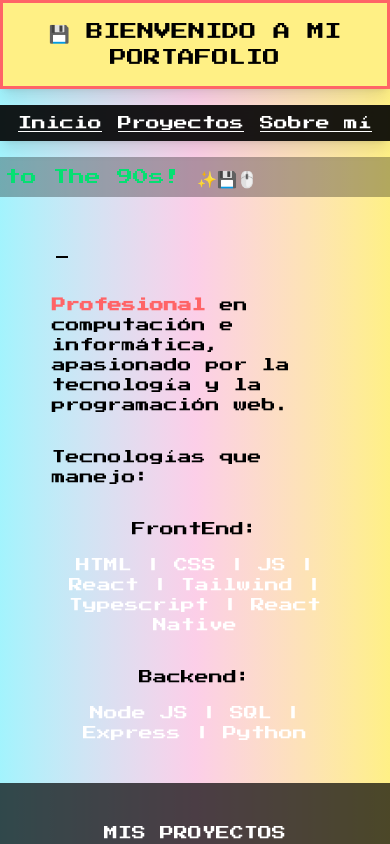
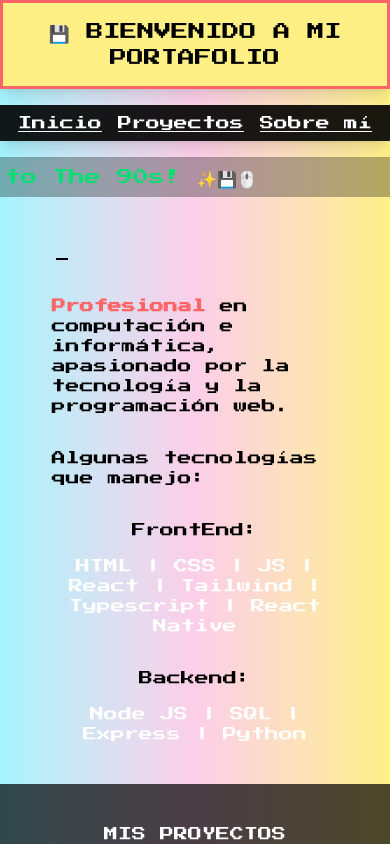
Before and after one commit to lcperri/lcperri-portfolio, a React (Vite) app: page / in a window 390 px wide. Shown: the top 844 px of the page. Built offline with nearby package versions, Linux system fonts and the light colour scheme.

Commit message:
Mejorando mobile view

```diff
--- a/src/components/Hero.jsx
+++ b/src/components/Hero.jsx
@@ -24,7 +24,7 @@ import TypingLoop from './TypingLoop'
             <div className="flex flex-col items-center text-center">
                 <div className='w-[94%] md:w-[80%] lg:w-[63%] p-10 md:py-10 space-y-8 lg:space-y-12 text-sm md:text-xl lg:text-xl'>
                     <div className="text-left md:mt-6 ">
-                        <div className='mb-8 text-[18px] md:text-2xl lg:text-3xl md:mb-14 font-bold'>
+                        <div className='mb-8 text-[19px] md:text-2xl lg:text-3xl md:mb-14 font-bold'>
                             <TypingLoop/>
                         </div>
                         <span className='text-red-400 font-bold'>
@@ -37,7 +37,7 @@ import TypingLoop from './TypingLoop'
                         </p>
                     </div>
                     <p className='text-left'>
-                        Tecnologías que manejo:
+                        Algunas tecnologías que manejo:
                     </p>
                     <p>
                         <div >
```
